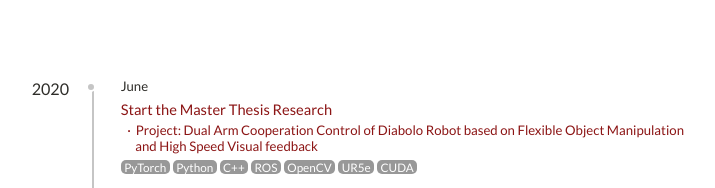
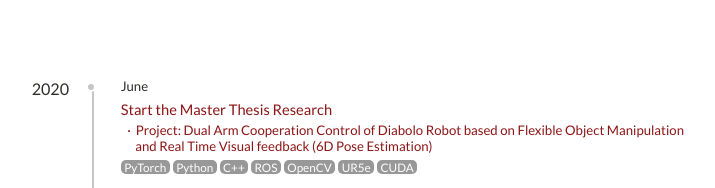
Before and after one commit to Barry-Liang/resume, a plain HTML site: page index.html in a window 1280 px wide. Shown: the part 3473-3661 px from the top of the page, without its empty margins (425-1140 px from the left). Drawn offline with Linux system fonts and the light colour scheme.

Commit message:
modify 12345678

```diff
--- a/index.html
+++ b/index.html
@@ -223,7 +223,7 @@
 				<ul class="research">
 					Start the Master Thesis Research
 
-				 <li>Project:  Dual Arm Cooperation Control of Diabolo Robot based on Flexible Object Manipulation and High Speed Visual feedback</li>
+				 <li>Project:  Dual Arm Cooperation Control of Diabolo Robot based on Flexible Object Manipulation and Real Time Visual feedback (6D Pose Estimation)</li>
 
 				  <a href="https://pytorch.org/" target="_blank" class="button small">PyTorch</a>
 				  <a href="https://www.python.org/" target="_blank" class="button small">Python</a>
```
